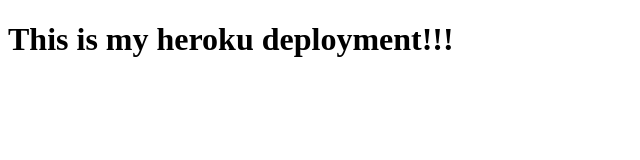
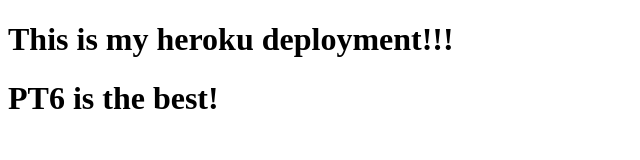
Before and after one commit to lilbiggy88/deployment-demo, a website: page index.html in a window 1280 px wide. Shown: the whole page, without its empty margins (0-640 px from the left). Drawn offline with Linux system fonts and the light colour scheme.

Commit message:
second deployment

```diff
--- a/index.html
+++ b/index.html
@@ -8,5 +8,6 @@
 </head>
 <body>
   <h1>This is my heroku deployment!!!</h1>
+  <h1>PT6 is the best!</h1>
 </body>
 </html>
```
